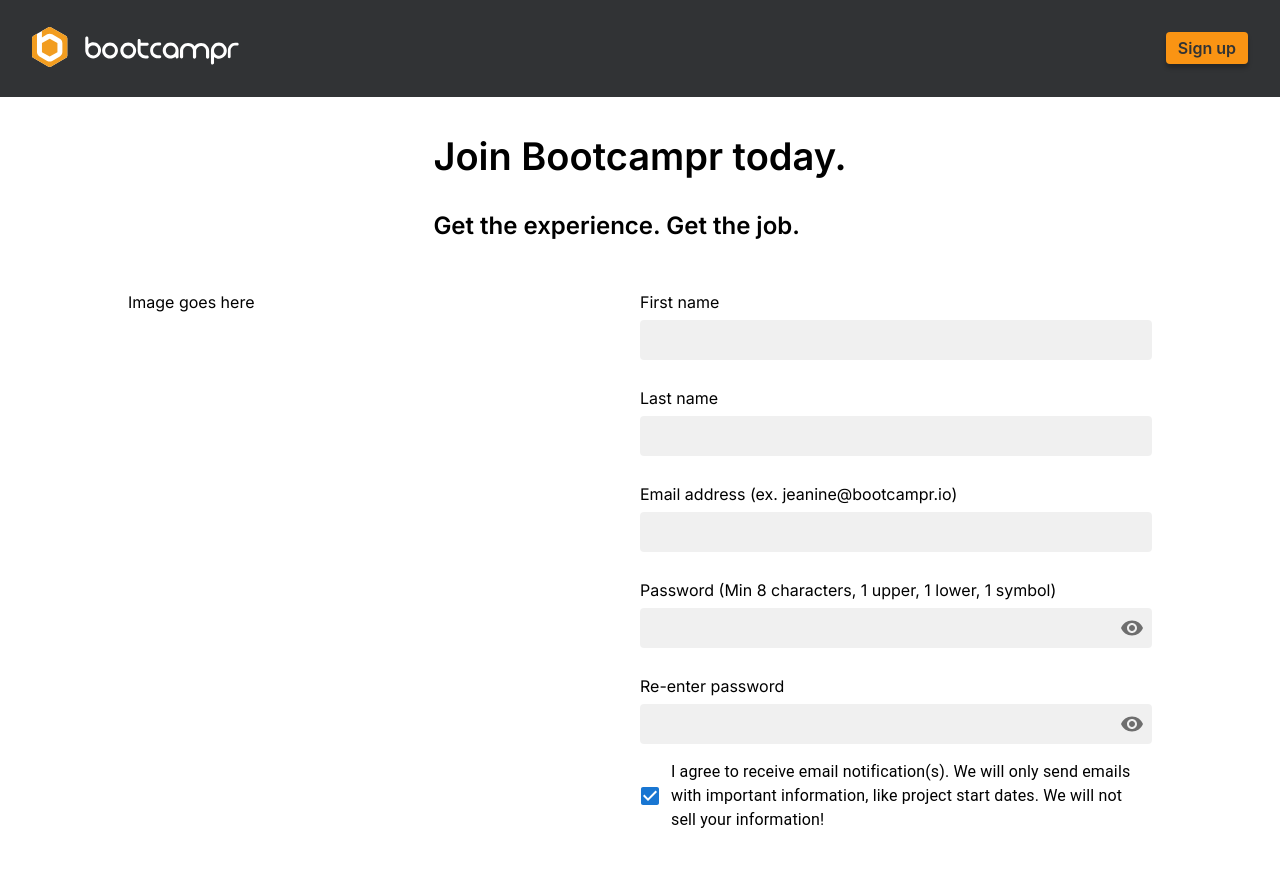
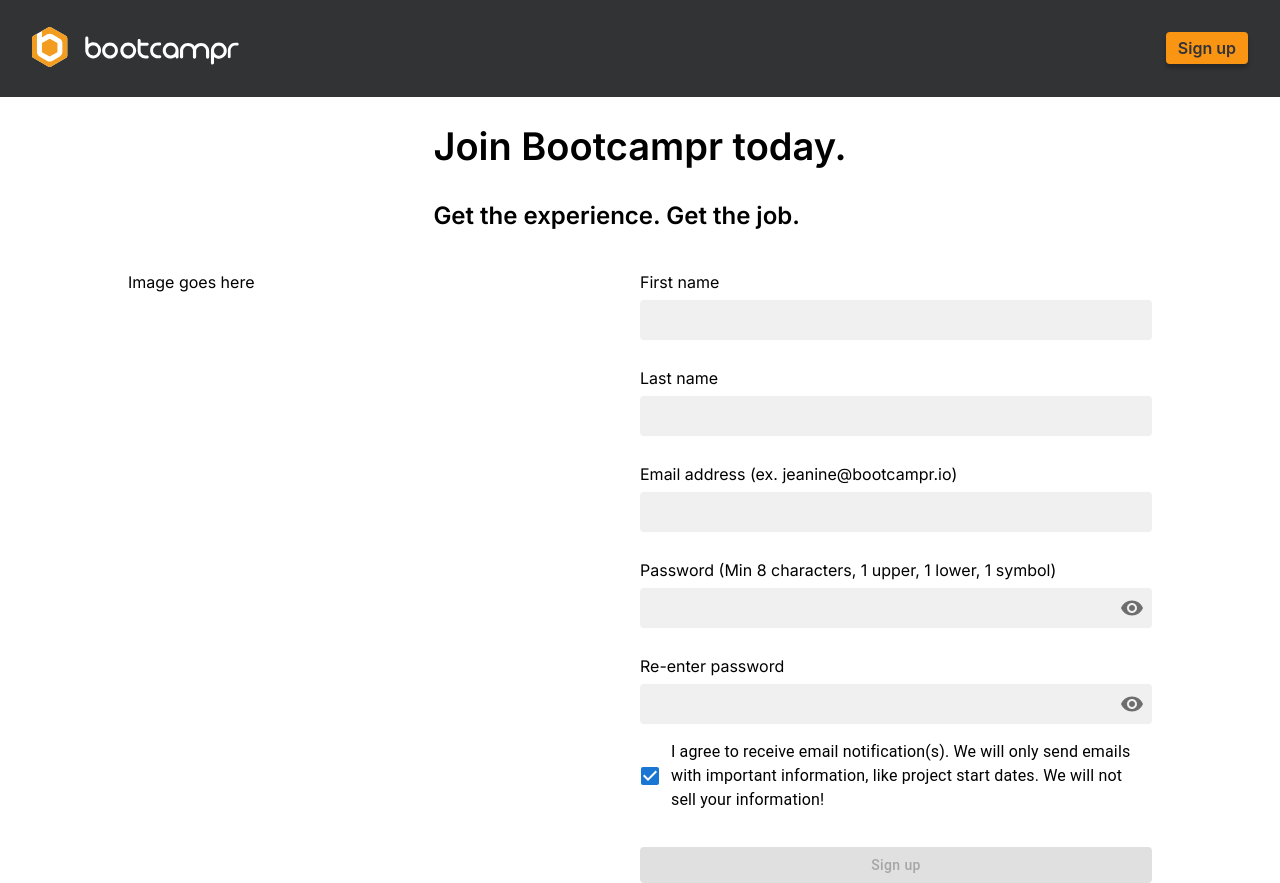
Before and after one commit to yeezick/bootcampr-assessment, a React (Create React App) app in the folder frontend/: page /sign-up in a window 1280 px wide. Before the commit the page ends 832 px from the top, so only its background shows below. Built offline with nearby package versions, Linux system fonts and the light colour scheme.

Commit message:
form validation error messages added

```diff
--- a/frontend/src/screens/Signup/Signup.scss
+++ b/frontend/src/screens/Signup/Signup.scss
@@ -24,7 +24,7 @@
     height: fit-content;
     max-width: 450px;
     margin-top: 20px;
-    padding: 20px;
+    padding: 10px;
 
     h2 {
       margin: 0;
@@ -60,8 +60,30 @@
         }
       }
 
+      .signup-form-pw-valid-msgs {
+        font-size: 12px;
+        line-height: 6px;
+        color: #D90000;
+
+        & .valid {
+          color: #23A6A1;
+
+        }
+      }
+
+      .signup-form-pw-match-msgs {
+        font-size: 12px;
+        line-height: 6px;
+        color: #23A6A1;
+      }
+
       .signup-form-checkbox-input {
         margin-top: 16px;
+      }
+
+      .signup-form-submit {
+        margin-top: 35px;
+
       }
     }
   }
--- a/frontend/src/screens/Signup/Signup.tsx
+++ b/frontend/src/screens/Signup/Signup.tsx
@@ -1,6 +1,7 @@
 import React, { useEffect, useState } from 'react'
 import { FormPWInput, FormTextInput } from './components/FormTextInput'
 import { FormCheckBoxInput } from './components/FormCheckBoxInput'
+import { Button } from '@mui/material'
 import './Signup.scss'
 
 export const Signup: React.FC = () => {
@@ -104,8 +105,12 @@ const SignUpForm: React.FC = () => {
     setFormData({ ...formData, [name]: inputValue })
   }
 
+  const handleSubmit = (event: React.FormEvent<HTMLFormElement>) => {
+    event.preventDefault()
+  }
+
   return (
-    <form className='signup-form-container'>
+    <form onSubmit={handleSubmit} className='signup-form-container'>
       <FormTextInput
         name='signUpFirstName'
         label='First name'
@@ -130,12 +135,42 @@ const SignUpForm: React.FC = () => {
         value={formData.signUpPassword}
         handleInputChange={handleInputChange}
       />
+      {(Object.values(pwValidations).includes(false) ||
+        formData.signUpPassword !== formData.signUpRePassword) && (
+        <div className='signup-form-pw-valid-msgs'>
+          {formData.signUpPassword.trim() !== '' && (
+            <p className={pwValidations.containsUpper ? 'valid' : ''}>
+              1 uppercase
+            </p>
+          )}
+          {formData.signUpPassword.trim() !== '' && (
+            <p className={pwValidations.containsLower ? 'valid' : ''}>
+              1 lowercase
+            </p>
+          )}
+          {formData.signUpPassword.trim() !== '' && (
+            <p className={pwValidations.containsSymbol ? 'valid' : ''}>
+              1 symbol
+            </p>
+          )}
+          {formData.signUpPassword.trim() !== '' && (
+            <p className={pwValidations.isMinLength ? 'valid' : ''}>
+              Minimum 8 characters
+            </p>
+          )}
+        </div>
+      )}
       <FormPWInput
         name='signUpRePassword'
         label='Re-enter password'
         value={formData.signUpRePassword}
         handleInputChange={handleInputChange}
       />
+      {!formInputsValid &&
+        formData.signUpPassword === formData.signUpRePassword &&
+        !Object.values(pwValidations).includes(false) && (
+          <p className='signup-form-pw-match-msgs'>Passwords match!</p>
+        )}
       <FormCheckBoxInput
         name='signUpCheckNotifications'
         label='I agree to receive email notification(s). We will only send
@@ -144,6 +179,17 @@ We will not sell your information!'
         value={formData.signUpCheckNotifications}
         handleInputChange={handleInputChange}
       />
+      <Button
+        className='signup-form-submit'
+        type='submit'
+        variant='contained'
+        color='primary'
+        disabled={!formInputsValid}
+        sx={{ textTransform: 'none' }}
+        fullWidth
+      >
+        Sign up
+      </Button>
     </form>
   )
 }
```
